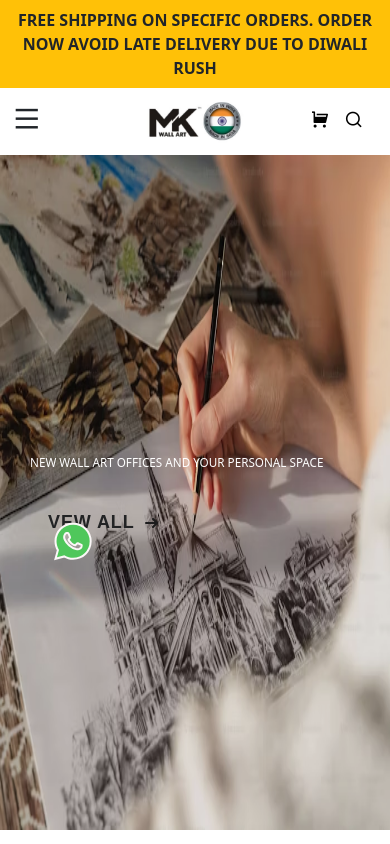
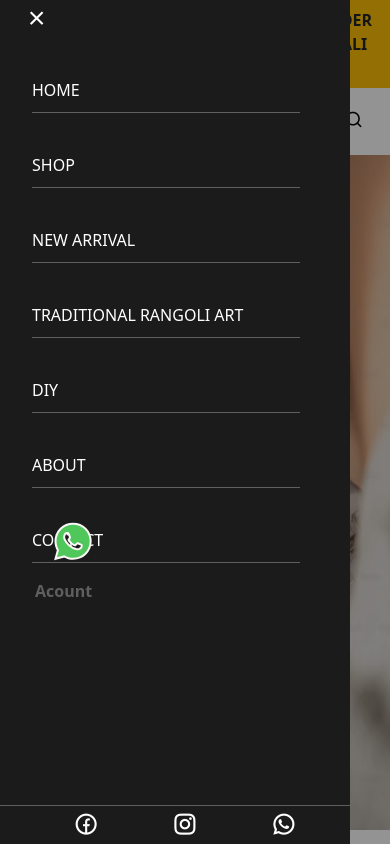
Before and after one commit to rushikesh982/mkwalaart, a plain HTML site: page index.html in a window 390 px wide. Both pictures are taken after a click on the icon 26 px from the left and 118 px from the top of the page. Drawn offline with nearby package versions, Linux system fonts and the light colour scheme.

Commit message:
col mod nav done

```diff
--- a/index.html
+++ b/index.html
@@ -29,7 +29,7 @@
     <div class="container-fluid  bg-white">
         <div class="row pt-2 pb-2">
             <div class="col-4 menu-outer">
-                <i class="ri-menu-line d-xl-none"></i>
+                <i class="ri-menu-line d-xl-none col-close-icon"></i>
             </div>
             <div class="col-4 nav-img d-flex align-items-center justify-content-center">
                 <a href="index.html">
@@ -60,6 +60,30 @@
         </div>
     </div>
    </nav>
+   <section>
+    <div class="v-menu-outer">
+        <div class="v-menu">
+            <i class="ri-close-line close2"></i>
+            <ul>
+                <a href=""></a>
+                <li><a href="">home</a></li>
+                <li><a href="">shop</a></li>
+                <li><a href="">new arrival</a></li>
+                <li><a href="">traditional rangoli art</a></li>
+                <li><a href="">diy</a></li>
+                <li><a href="">about</a></li>
+                <li><a href="">contact</a></li>
+            </ul>
+            <span><a href="" class="text-capitalize">acount</a></span>
+            <div class="menu-icon-outer">
+                <i class="ri-facebook-circle-line"></i>
+                <i class="ri-instagram-line"></i>
+                <i class="ri-whatsapp-line"></i>
+            </div>
+        </div>
+
+    </div>
+   </section>
    <!-- slider  -->
    <section>
     <div class="container-fluid overflow-hidden">
--- a/jqery1.js
+++ b/jqery1.js
@@ -5,4 +5,10 @@ $(document).ready(function(){
     $('.search').click(function(){
         $('.search-box').slideToggle()
     })
+    $('.col-close-icon').click(function(){
+        $('.v-menu-outer').css('display','block')
+    })
+    $('.close2').click(function(){
+        $('.v-menu-outer').css('display','none')
+    })
 })
--- a/style.css
+++ b/style.css
@@ -186,6 +186,7 @@ html,body
     -webkit-text-fill-color: #4fc75b;
     -webkit-text-stroke-width: 2px;
     -webkit-text-stroke-color: rgb(251, 247, 247);
+    z-index: 99999;
   }
   /* From Uiverse.io by SujitAdroja */
 .btn1 {
@@ -247,7 +248,72 @@ footer input
   outline: none;
   padding: 15px 5px;
 }
+.v-menu-outer
+{
+  height: 100vh;
+  width: 100%;
+  background-color: rgba(0, 0, 0, 0.422);
+  position: absolute;
+  top: 0px;
+  left: 0px;
+  z-index: 9999;
+  display: none;
+}
+.v-menu
+{
+  height: 100vh;
+  width: 350px;
+  background-color: #1c1b1b;
+  color: white;
+  padding-right: 50px;
+  position: relative;
+  /* display: none; */
+}
+.v-menu ul
+{
+  list-style-type: none;
+  text-transform: uppercase;
+}
+.v-menu a
+{
+  color: white;
+  text-decoration: none;
+}
+.v-menu li
+{
+  padding-bottom: 10px;
+  margin-top: 40px;
+  border-bottom: 0.2px solid rgb(97, 94, 94);
 
+}
+.v-menu span a
+{
+  color: rgb(96, 95, 95);
+  margin: 40px 0px 0px 35px;
+  font-weight: bold;
+}
+.menu-icon-outer
+{
+  width: 100%;
+  display: flex;
+  align-items: center;
+  justify-content: space-evenly;
+  font-size: 2vw;
+  position: absolute;
+  bottom: 0px;
+  left: 0px;
+  border-top: 1px solid rgb(95, 93, 93);
+}
+.menu-icon-outer i
+{
+  margin-left: 20px;
+  font-size: 3vmax;
+}
+.v-menu .close2
+{
+  font-size: 2vmax;
+  margin:20px 0px 0px 24px;
+}
 @media (max-width : 649px) {
     .icon-outer
     {
@@ -266,5 +332,9 @@ footer input
       font-size: 5vmax;
       top: 510px;
     }
+    .v-menu .close2
+    {
+      font-size: 3vh;
+    }
 
 }
```
